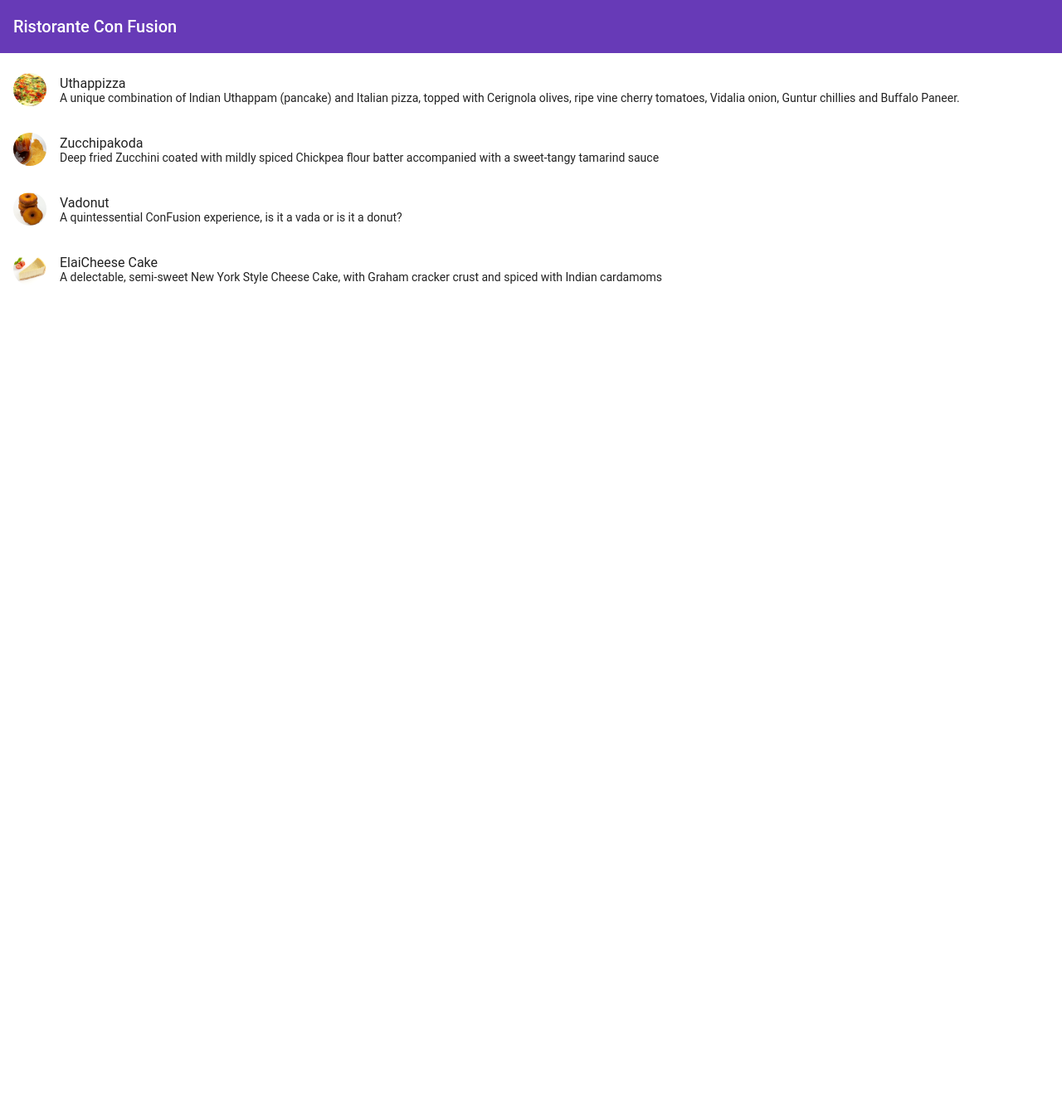
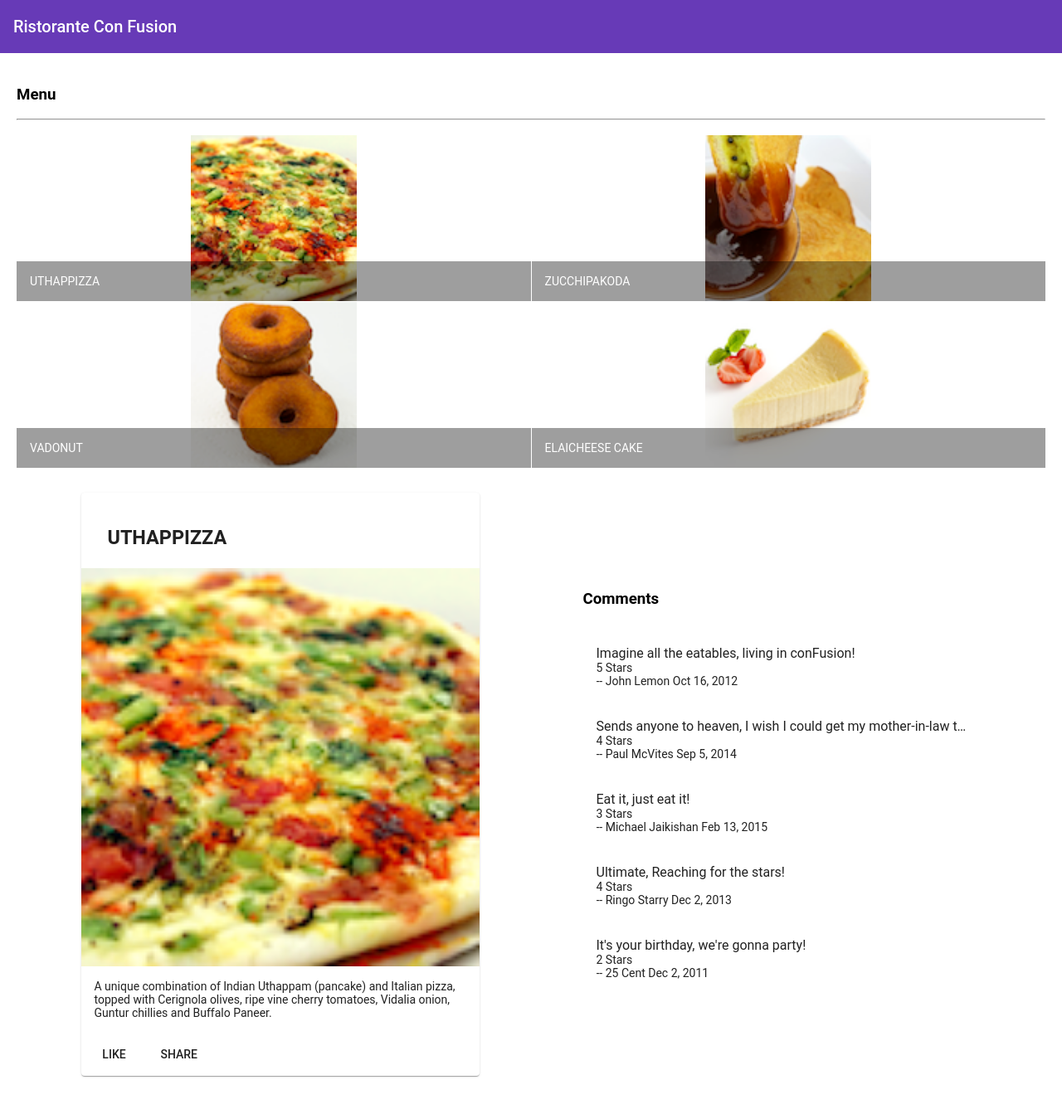
Before and after one commit to Parmar-Pooja/Angular, an Angular app: page / in a window 1280 px wide. Shown: the whole page at 83% size. Before the commit the page ends 800 px from the top, so only its background shows below. Built offline with nearby package versions, Linux system fonts and the light colour scheme.

Commit message:
Assignment 1

```diff
--- /dev/null
+++ b/src/app/dishdetail/dishdetail.component.html
@@ -0,0 +1,42 @@
+<div class="container"
+    fxLayout="row"
+    fxLayout.sm="column"
+    fxLayout.xs="column"
+    fxLayoutAlign.gt-md="space-around center"
+    fxLayoutGap="10px"
+    fxLayoutGap.xs="0">
+
+  <div fxFlex="40">
+    <div fxflex *ngIf="dish">
+        <mat-card>
+            <mat-card-header>
+                <mat-card-title>
+                    <h3>{{dish.name | uppercase}}</h3>
+                </mat-card-title>
+            </mat-card-header>
+            <img mat-card-image src={{dish.image}} alt={{dish.name}}>
+            <mat-card-content>
+                <p>{{dish.description}}</p>
+            </mat-card-content>
+            <mat-card-actions>
+                <button mat-button>LIKE</button>
+                <button mat-button>SHARE</button>
+            </mat-card-actions>
+        </mat-card>
+      </div>
+  </div>
+
+  <div fxFlex="40">
+    <h3>Comments</h3>
+    <mat-list>
+        <div *ngIf="dish">
+            <mat-list-item *ngFor="let comment of dish.comments">
+                    <p matLine>{{comment.comment}}</p>
+                    <p matLine>{{comment.rating}} Stars</p>
+                    <p matLine>-- {{comment.author}} {{comment.date | date }}</p>
+            </mat-list-item>
+        </div>
+    </mat-list>
+  </div>
+
+</div>
--- /dev/null
+++ b/src/app/dishdetail/dishdetail.component.ts
@@ -0,0 +1,61 @@
+import { Component, OnInit } from '@angular/core';
+
+const DISH = {
+  id: '0',
+  name: 'Uthappizza',
+  image: '/assets/images/uthappizza.png',
+  category: 'mains',
+  featured: true,
+  label: 'Hot',
+  price: '4.99',
+  // tslint:disable-next-line:max-line-length
+  description: 'A unique combination of Indian Uthappam (pancake) and Italian pizza, topped with Cerignola olives, ripe vine cherry tomatoes, Vidalia onion, Guntur chillies and Buffalo Paneer.',
+  comments: [
+       {
+           rating: 5,
+           comment: 'Imagine all the eatables, living in conFusion!',
+           author: 'John Lemon',
+           date: '2012-10-16T17:57:28.556094Z'
+       },
+       {
+           rating: 4,
+           comment: 'Sends anyone to heaven, I wish I could get my mother-in-law to eat it!',
+           author: 'Paul McVites',
+           date: '2014-09-05T17:57:28.556094Z'
+       },
+       {
+           rating: 3,
+           comment: 'Eat it, just eat it!',
+           author: 'Michael Jaikishan',
+           date: '2015-02-13T17:57:28.556094Z'
+       },
+       {
+           rating: 4,
+           comment: 'Ultimate, Reaching for the stars!',
+           author: 'Ringo Starry',
+           date: '2013-12-02T17:57:28.556094Z'
+       },
+       {
+           rating: 2,
+           comment: 'It\'s your birthday, we\'re gonna party!',
+           author: '25 Cent',
+           date: '2011-12-02T17:57:28.556094Z'
+       }
+   ]
+};
+
+@Component({
+  selector: 'app-dishdetail',
+  templateUrl: './dishdetail.component.html',
+  styleUrls: ['./dishdetail.component.scss']
+})
+export class DishdetailComponent implements OnInit {
+
+  dish = DISH;
+
+  constructor() { }
+
+  ngOnInit(): void {
+  }
+
+}
--- a/src/app/menu/menu.component.html
+++ b/src/app/menu/menu.component.html
@@ -1,15 +1,24 @@
-<div class="cotainer"
-    fxLayout="column"
-    fxLayoutGap="10px">
+<div class="container"
+     fxLayout="column"
+     fxLayoutGap="10px">
 
-    <mat-list fxFlex>
-    <mat-list-item *ngFor="let dish of dishes">
-        <img matListAvatar src={{dish.image}} alt={{dish.name}} >
-        <h1 matLine> {{dish.name}} </h1>
-        <p matLine>
-            <span>{{dish.description}}</span>
-        </p>
-    </mat-list-item>
-    </mat-list>
-
+  <div fxFlex>
+    <div>
+      <h3>Menu</h3>
+      <hr>
+    </div>
+  </div>
+  <div fxFlex>
+    <mat-grid-list cols="2" rowHeight="200px">
+      <mat-grid-tile *ngFor="let dish of dishes">
+        <img height="200px" src={{dish.image}} alt={{dish.name}}>
+        <mat-grid-tile-footer>
+          <h1>{{dish.name | uppercase}}</h1>
+        </mat-grid-tile-footer>
+      </mat-grid-tile>
+    </mat-grid-list>
+  </div>
+  <div fxFlex>
+    <app-dishdetail></app-dishdetail>
+  </div>
 </div>
--- a/src/app/menu/menu.component.ts
+++ b/src/app/menu/menu.component.ts
@@ -1,14 +1,7 @@
 import { Component, OnInit } from '@angular/core';
 import { Dish } from '../shared/dish';
 
-@Component({
-  selector: 'app-menu',
-  templateUrl: './menu.component.html',
-  styleUrls: ['./menu.component.scss']
-})
-export class MenuComponent implements OnInit {
-
-  dishes: Dish[] = [
+const DISHES : Dish[] = [
   {
     id: '0',
     name: 'Uthappizza',
@@ -52,6 +45,17 @@
   }
  ];
 
+@Component({
+  selector: 'app-menu',
+  templateUrl: './menu.component.html',
+  styleUrls: ['./menu.component.scss']
+})
+export class MenuComponent implements OnInit {
+
+  dishes = DISHES;
+
+  selectedDish = DISHES[0];
+
   constructor() { }
 
   ngOnInit(): void {
```
Also changed, not shown: src/app/app.module.ts (+10 -2 lines), src/app/dishdetail/dishdetail.component.scss (added), 1 other file (tests, documents, lock files or other folders). Lines whose indentation alone changed are shown as unchanged.
